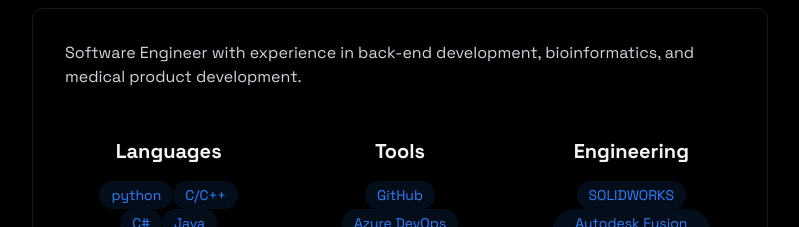
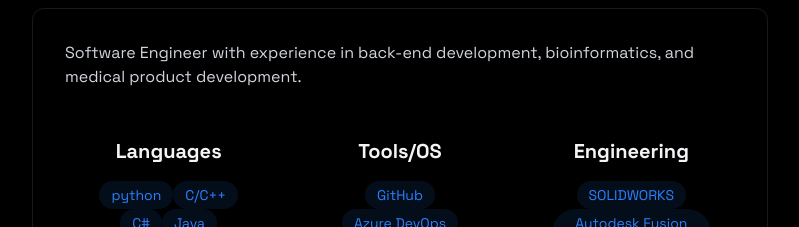
Before and after one commit to srmenon02/suraj-menon-portfolio, a React (Vite) app: page / in a window 1280 px wide. Shown: the part 940-1167 px from the top of the page, without its empty margins (240-1039 px from the left). Built offline with nearby package versions, Linux system fonts and the light colour scheme.

Commit message:
Renaming skills section

```diff
--- a/src/components/sections/About.jsx
+++ b/src/components/sections/About.jsx
@@ -39,7 +39,7 @@
                     </div>
 
                     <div className="rounded-xl p-6 hover:-translate-y-1 transition-all">
-                        <h3 className="text-xl font-bold mb-4 text-center">Tools</h3>
+                        <h3 className="text-xl font-bold mb-4 text-center">Tools/OS</h3>
                         <div className="flex flex-wrap gap02 justify-center">
                             {tools.map((tech, key) => (
                                 <span
```
